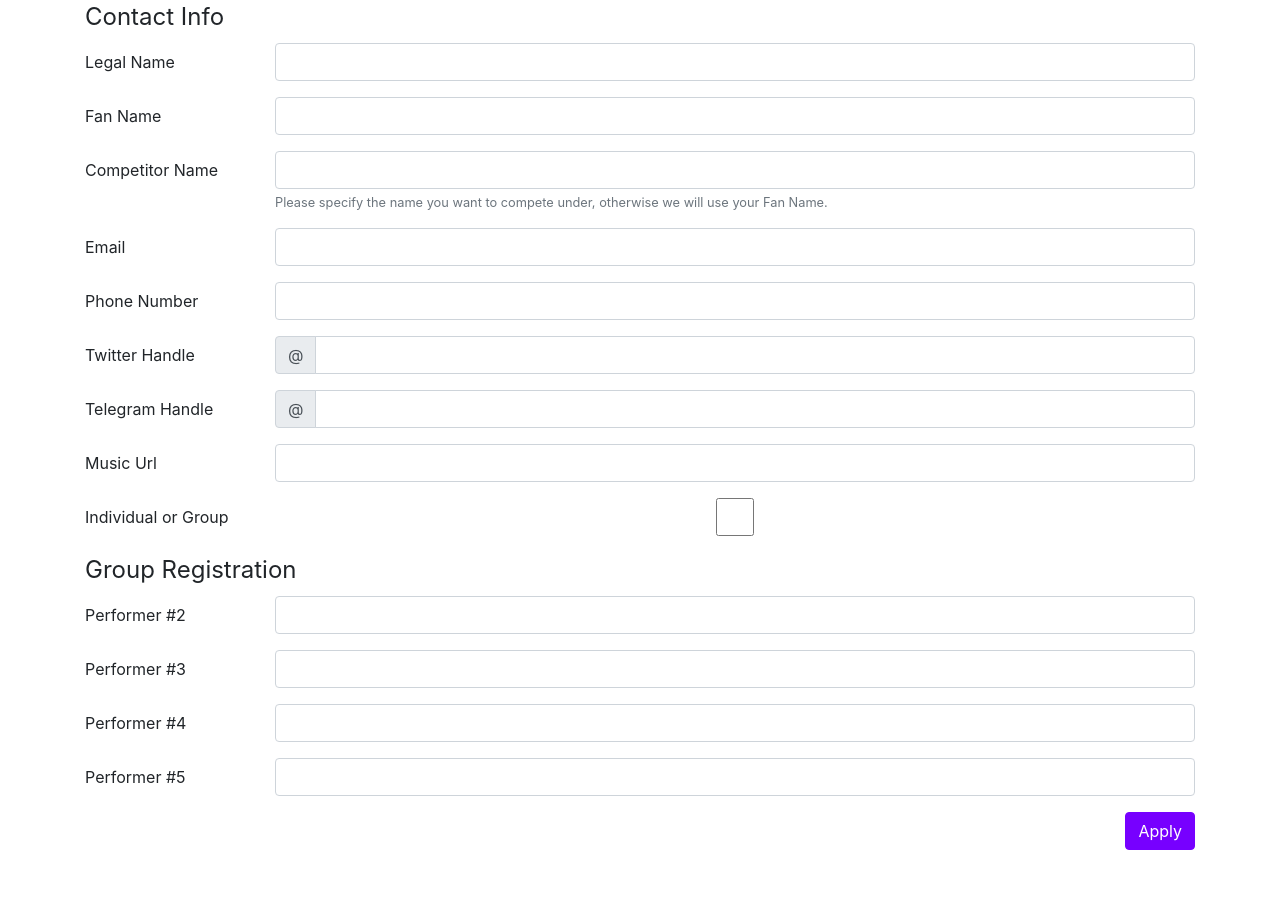
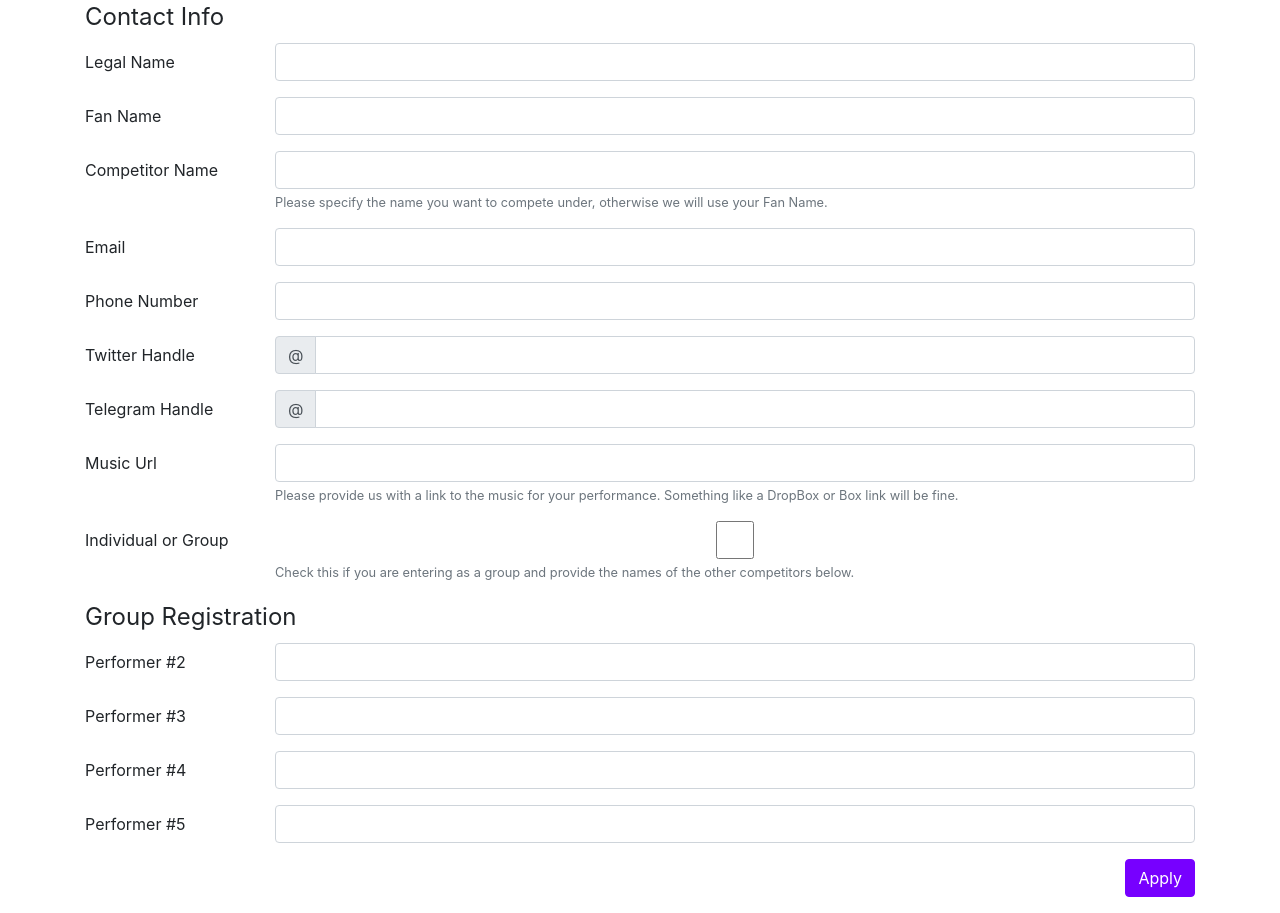
Before and after one commit to pacanthro/paw_apply, a Django app: template dancecomp/templates/dancecomp-apply.html in a window 1280 px wide. Shown: the part 137-1050 px from the top of the page. Before the commit the page ends 987 px from the top, so only its background shows below. Run offline with Django 3.2, Linux system fonts and the light colour scheme; the template is opened without the code that fills it, so the values that code supplies are empty; some libraries are stand-ins or nearby versions.

Commit message:
Add Help Text
Added some help text to make sure the fields make sense.

```diff
--- a/dancecomp/templates/dancecomp-apply.html
+++ b/dancecomp/templates/dancecomp-apply.html
@@ -71,12 +71,20 @@
       <label for="music_url" class="col-sm-2 col-form-label">Music Url</label>
       <div class="col-sm-10">
         <input name="music_url" type="url" class="form-control" id="music_url" />
+        <small class="form-text text-muted">
+          Please provide us with a link to the music for your performance.
+          Something like a DropBox or Box link will be fine.
+        </small>
       </div>
     </div>
     <div class="form-group row">
       <label for="is_group" class="col-sm-2 col-form-label">Individual or Group</label>
       <div class="col-sm-10">
         <input name="is_group" type="checkbox" class="form-control" value="True" id="is_group">
+        <small class="form-text text-muted">
+          Check this if you are entering as a group and provide the names of the
+          other competitors below.
+        </small>
       </div>
   </fieldset>
   <fieldset>
--- a/performers/templates/performer-apply.html
+++ b/performers/templates/performer-apply.html
@@ -77,6 +77,11 @@
       <label for="set_url" class="col-sm-2 col-form-label">Set Url</label>
       <div class="col-sm-10">
         <input name="set_url" type="url" class="form-control" id="set_url" />
+        <small class="form-text text-muted">
+          Please provide a link to a set of music from your SoundCloud
+          or other similar service (DropBox, Box, YouTube, etc). It should be
+          at least 30 mins in length and showcase your unique style.
+        </small>
       </div>
     </div>
   </fieldset>
```
